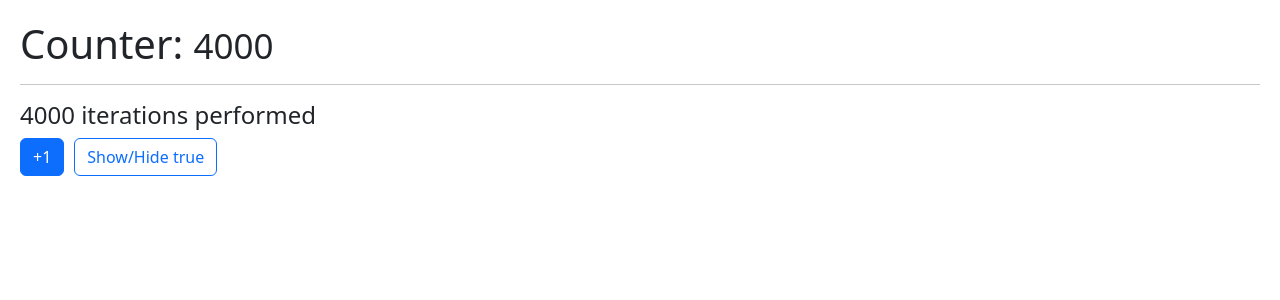
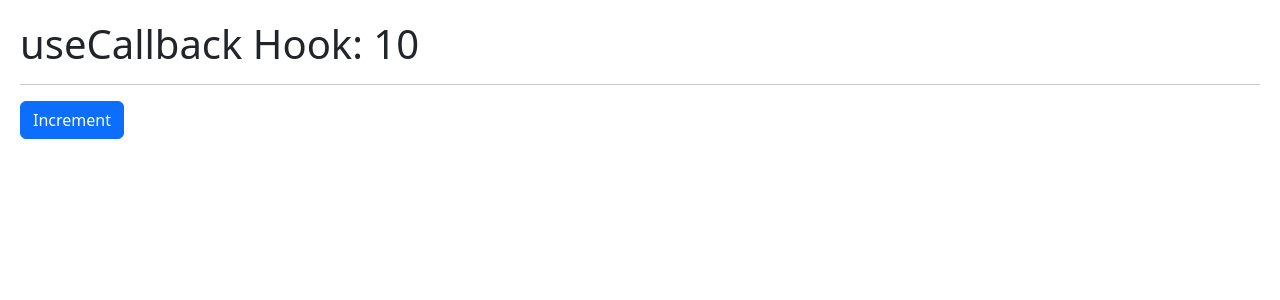
Before and after one commit to Lanzarot98/HooksApp, a React (Vite) app: page / in a window 1280 px wide. Shown: the top 300 px of the page. Built offline with nearby package versions, Linux system fonts and the light colour scheme.

Commit message:
implement useCallBack

```diff
--- a/src/06-memos/CallbackHook.jsx
+++ b/src/06-memos/CallbackHook.jsx
@@ -1,16 +1,33 @@
-import { useState } from "react"
+import { useCallback, useEffect, useState } from "react"
+import { ShowIncrement } from "./ShowIncrement"
 
 
 export const CallbackHook = () => {
 
     const [counter, setCounter] = useState(10)
 
+   const incrementFather = useCallback(
+      (value) => {
+        setCounter((c) => c + value);
+      },
+      [],
+    )
+
+    // useEffect(() => {
+    //   incrementFather();
+    // }, [incrementFather])
+
+
+    // const incrementFather = () => {
+    //     setCounter(counter + 1);
+    // }
+
   return (
     <>
         <h1>useCallback Hook: { counter } </h1>
         <hr />
 
-
+        <ShowIncrement increment={incrementFather}/>
     </>
   )
 }
--- /dev/null
+++ b/src/06-memos/ShowIncrement.jsx
@@ -0,0 +1,17 @@
+import React from 'react';
+
+export const ShowIncrement = React.memo(({increment}) => {
+
+    console.log('Me volví a generar');
+
+    return (
+        <button
+            className= "btn btn-primary"
+            onClick={()=> {
+                increment(5);
+            }}
+        >
+            Increment
+        </button>
+    )
+})
--- a/src/main.jsx
+++ b/src/main.jsx
@@ -1,6 +1,7 @@
 import React from 'react';
 import ReactDOM from 'react-dom/client';
-import { MemoHook } from './06-memos/MemoHook';
+import { CallbackHook } from './06-memos/CallbackHook';
+// import { MemoHook } from './06-memos/MemoHook';
 // import { Memorize } from './06-memos/Memorize';
 // import { Layout } from './05-useLayoutEffect/Layout';
 // import { FocusScreen } from './04-useRef/FocusScreen';
@@ -14,6 +15,6 @@
 
 ReactDOM.createRoot(document.getElementById('root')).render(
   // <React.StrictMode>
-    <MemoHook />
+    <CallbackHook />
   // </React.StrictMode>
 )
```
Also changed, not shown: src/07-tarea-memo/Hijo.jsx (added, +15 -0 lines), src/07-tarea-memo/Padre.jsx (added, +34 -0 lines).
